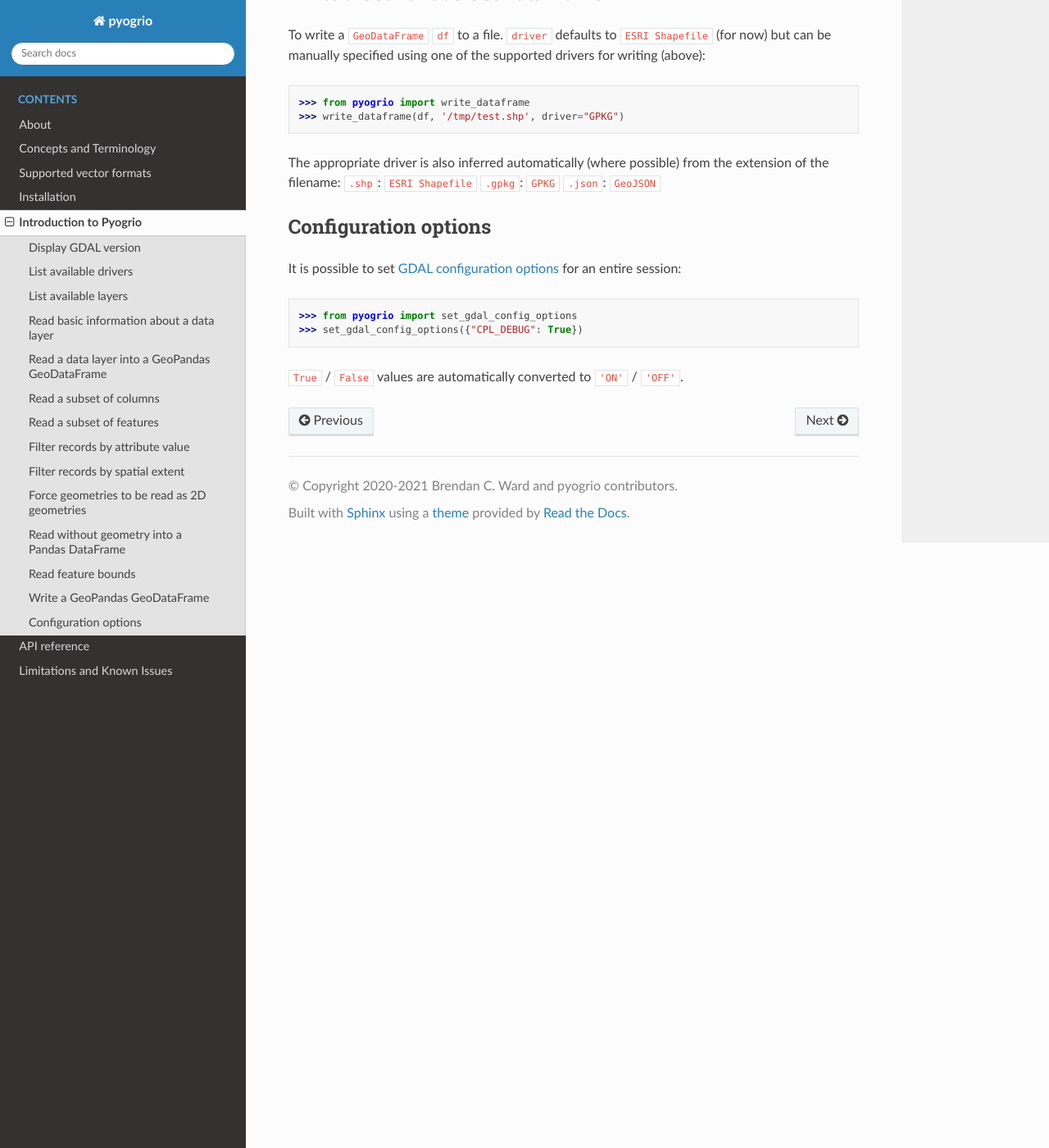
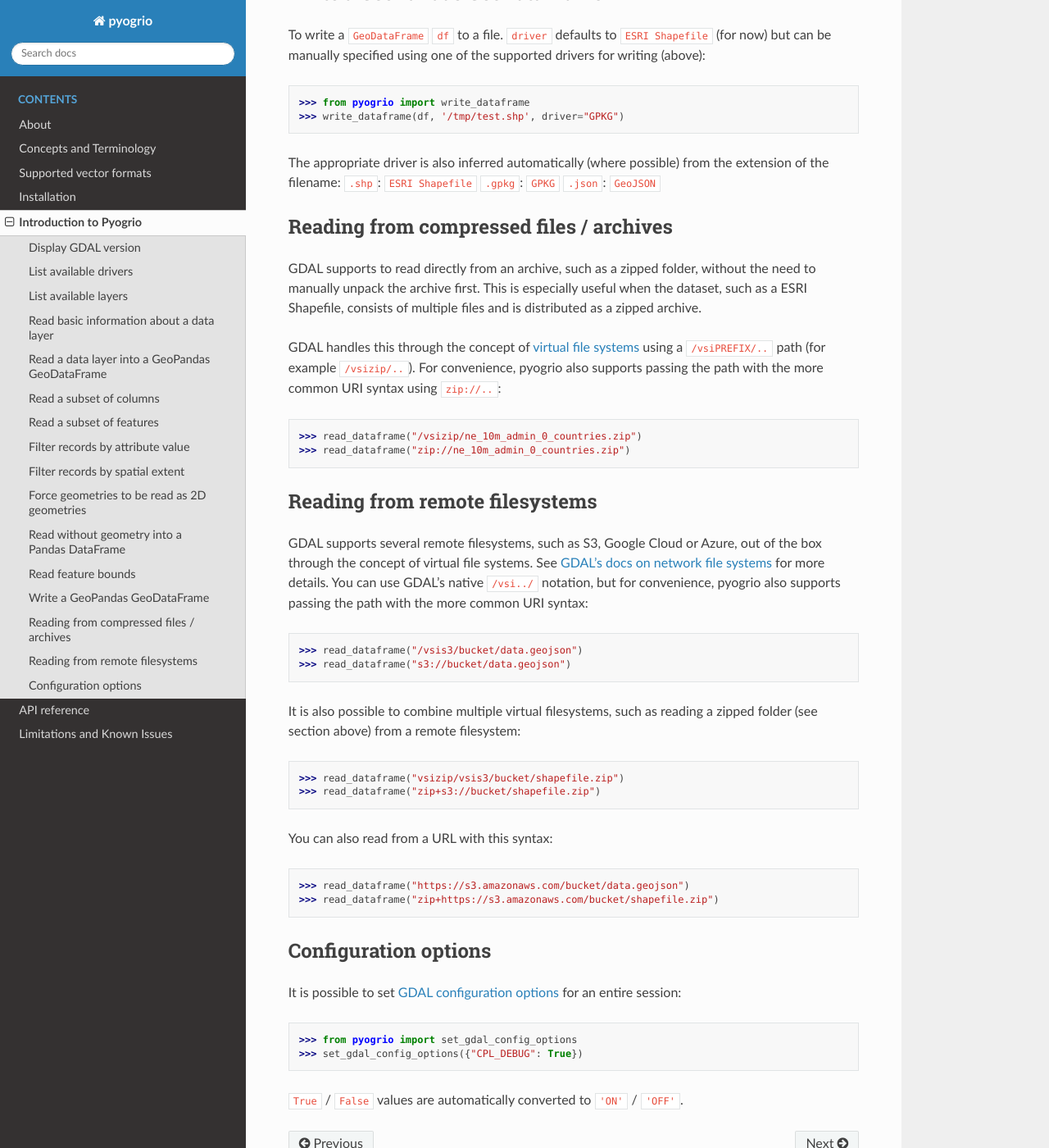
Before and after one commit to geopandas/pyogrio, a Sphinx documentation site: the page built from docs/source/introduction.md, in a window 1280 px wide and 1400 px high, scrolled down 5051 px. Shown: the whole window at 82% size. Built offline with Sphinx 7.4.7 and the Read the Docs theme 2.0.0, drawn with Linux system fonts in a browser that asks for light colours.

Commit message:
small cleanup + add docs

````diff
--- a/docs/source/introduction.md
+++ b/docs/source/introduction.md
@@ -262,6 +262,52 @@ extension of the filename:
 `.gpkg`: `GPKG`
 `.json`: `GeoJSON`
 
+## Reading from compressed files / archives
+
+GDAL supports to read directly from an archive, such as a zipped folder, without
+the need to manually unpack the archive first. This is especially useful when
+the dataset, such as a ESRI Shapefile, consists of multiple files and is
+distributed as a zipped archive.
+
+GDAL handles this through the concept of [virtual file systems](https://gdal.org/user/virtual_file_systems.html)
+using a `/vsiPREFIX/..` path (for example `/vsizip/..`). For convenience,
+pyogrio also supports passing the path with the more common URI syntax
+using `zip://..`:
+
+```python
+>>> read_dataframe("/vsizip/ne_10m_admin_0_countries.zip")
+>>> read_dataframe("zip://ne_10m_admin_0_countries.zip")
+```
+
+## Reading from remote filesystems
+
+GDAL supports several remote filesystems, such as S3, Google Cloud or Azure,
+out of the box through the concept of virtual file systems. See
+[GDAL's docs on network file systems](https://gdal.org/user/virtual_file_systems.html#network-based-file-systems)
+for more details.
+You can use GDAL's native `/vsi../` notation, but for convenience, pyogrio
+also supports passing the path with the more common URI syntax:
+
+```python
+>>> read_dataframe("/vsis3/bucket/data.geojson")
+>>> read_dataframe("s3://bucket/data.geojson")
+```
+
+It is also possible to combine multiple virtual filesystems, such as reading
+a zipped folder (see section above) from a remote filesystem:
+
+```python
+>>> read_dataframe("vsizip/vsis3/bucket/shapefile.zip")
+>>> read_dataframe("zip+s3://bucket/shapefile.zip")
+```
+
+You can also read from a URL with this syntax:
+
+```python
+>>> read_dataframe("https://s3.amazonaws.com/bucket/data.geojson")
+>>> read_dataframe("zip+https://s3.amazonaws.com/bucket/shapefile.zip")
+```
+
 ## Configuration options
 
 It is possible to set
````
Also changed, not shown: 3 other files.
